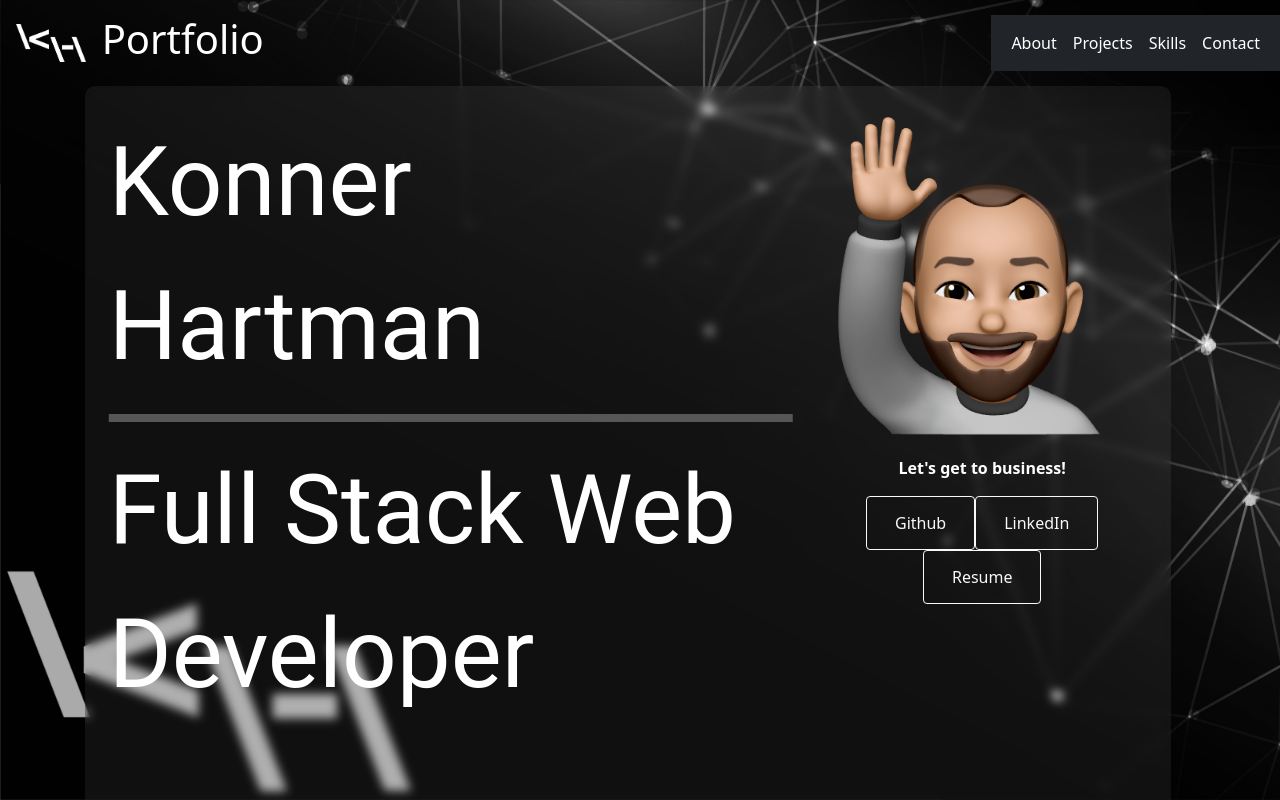
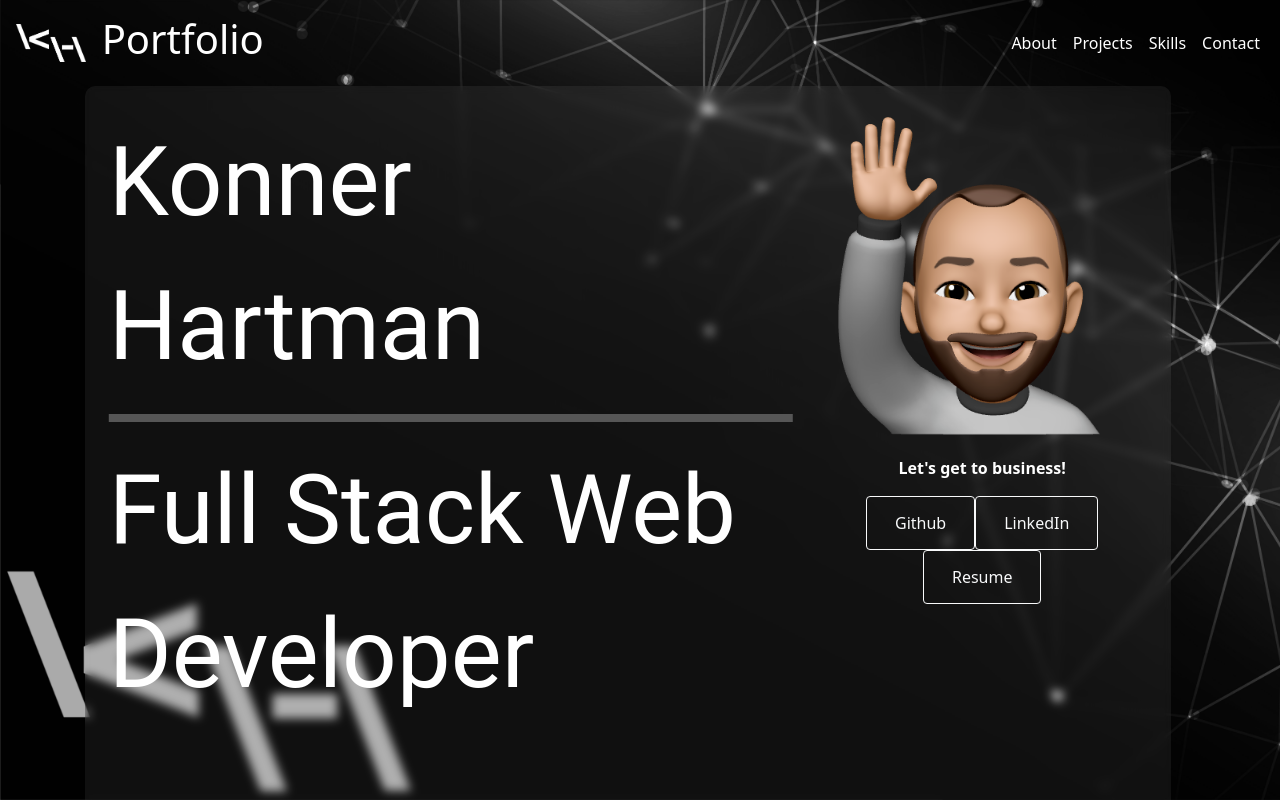
Before and after one commit to konnerhartman/Portfolio-K-Hartman, a React (Create React App) app in the folder client/: page / in a window 1280 px wide. Built offline with nearby package versions, Linux system fonts and the light colour scheme.

Commit message:
fixed navbar to not need background

```diff
--- a/client/src/components/Nav/index.js
+++ b/client/src/components/Nav/index.js
@@ -14,7 +14,7 @@ function Navi() {
         </Link>
       </div>
 
-      <Navbar className="nav-links" collapseOnSelect fixed='' expand='lg' bg='dark' variant='light'>
+      <Navbar className="nav-links" collapseOnSelect expand='lg' bg='none' variant='dark'>
         <Container className="">
           <Navbar.Toggle aria-controls='responsive-navbar-nav' />
           <Navbar.Collapse id='responsive-navbar-nav'>
--- a/client/src/index.css
+++ b/client/src/index.css
@@ -1,5 +1,4 @@
 html, body {
-  background-color: aquamarine;
   width: 100%;
   height: 100%;
   margin: 0px;
```
